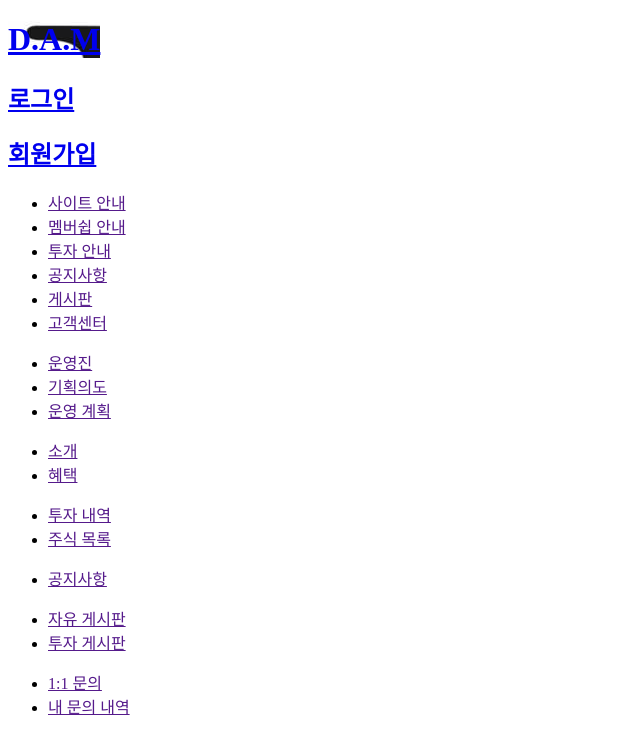
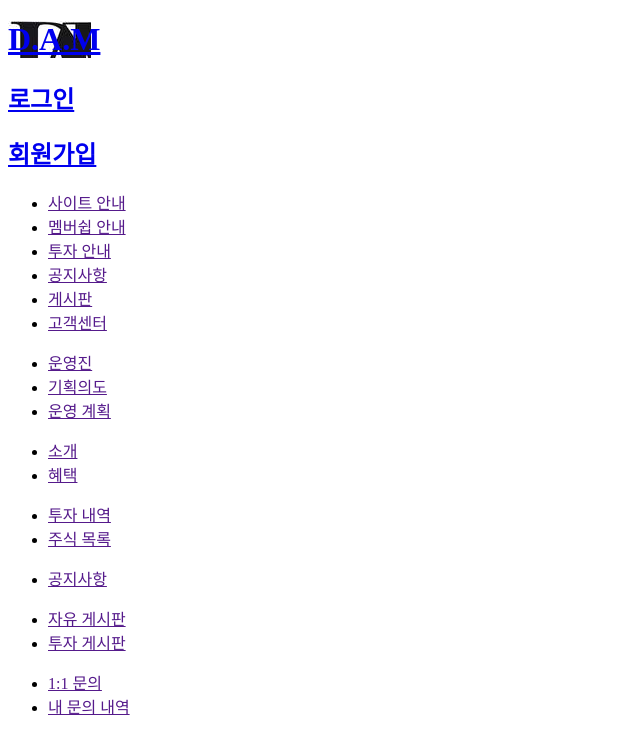
Before and after one commit to swjuno/DAM1, a plain HTML site: page DAM.html in a window 1280 px wide. Shown: the whole page, without its empty margins (0-640 px from the left). Drawn offline with Linux system fonts and the light colour scheme.

Commit message:
로고 링크 클래스 블라인드추가

```diff
--- a/Dam.css
+++ b/Dam.css
@@ -9,6 +9,8 @@ title#titlelogo{
     margin: -1px;
     overflow: hidden}
 a#homelogo{
+    width: 150px;
+    width: 83px;
     display: inline-block;
-    background-image: url(./로고.jpg);
+    background-image: url(./homelogo.jpg);
 }
```
Also changed, not shown: homelogo.jpg (added).
